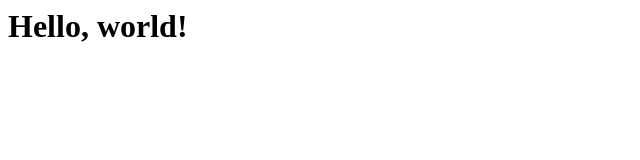
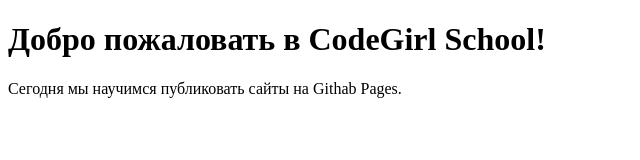
Before and after one commit to JuliCodegirl/My-first-repository, a plain HTML site: page index.html in a window 1280 px wide. Shown: the whole page, without its empty margins (0-640 px from the left). Drawn offline with Linux system fonts and the light colour scheme.

Commit message:
Создали новый заголовок и абзац

```diff
--- a/index.html
+++ b/index.html
@@ -1 +1,13 @@
-<h1>Hello, world!</h1>
+<!DOCTYPE html>
+<html lang="en">
+<head>
+    <meta charset="UTF-8">
+    <meta http-equiv="X-UA-Compatible" content="IE=edge">
+    <meta name="viewport" content="width=device-width, initial-scale=1.0">
+    <title>Работа с GitHub</title>
+</head>
+<body>
+    <h1>Добро пожаловать в CodeGirl School!</h1>
+    <p>Сегодня мы научимся публиковать сайты на Githab Pages.</p>
+</body>
+</html>
```
